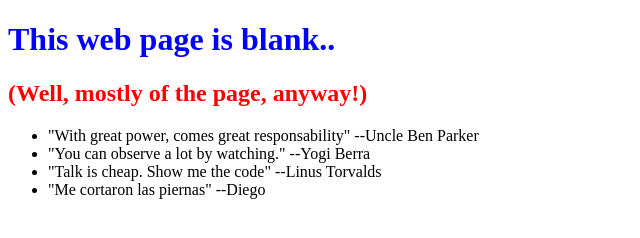
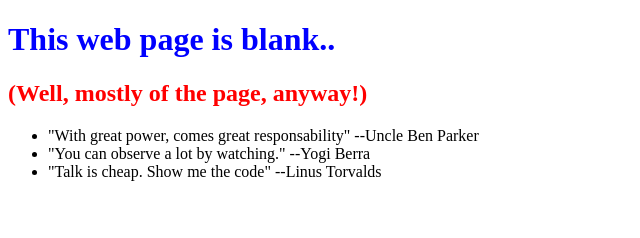
Before and after one commit to eorengo/0main_openSAP_repo, a plain HTML site: page index.html in a window 1280 px wide. Shown: the whole page, without its empty margins (0-640 px from the left). Drawn offline with Linux system fonts and the light colour scheme.

Commit message:
Revert "Added quote of Diego"
This reverts commit 5fb6be566474433ebadf5d11b04057e0c929476d.

```diff
--- a/index.html
+++ b/index.html
@@ -12,7 +12,6 @@
 			<li>"With great power, comes great responsability" --Uncle Ben Parker</li>
 			<li>"You can observe a lot by watching." --Yogi Berra</li>
 			<li>"Talk is cheap. Show me the code" --Linus Torvalds</li>
-			<li>"Me cortaron las piernas" --Diego</li>
 		</ul>
 	</body>
 </html>
```
